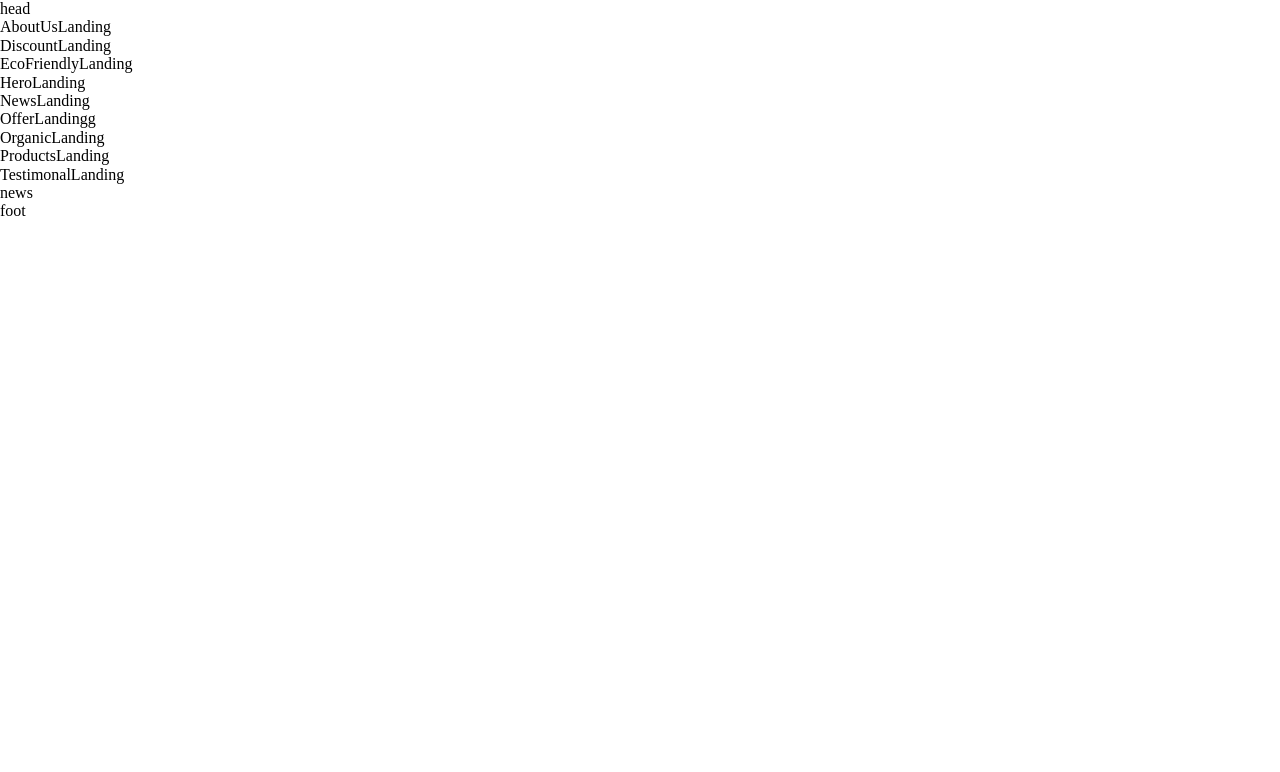
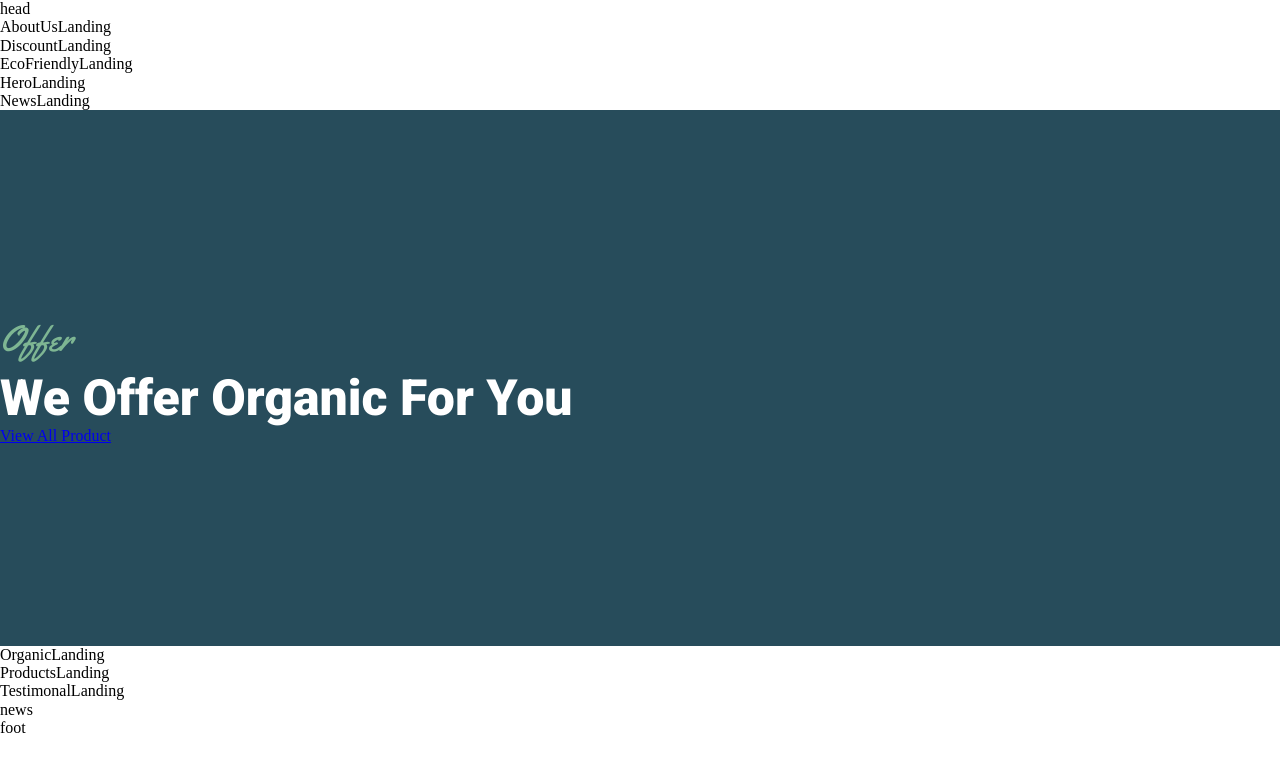
Before and after one commit to Enigma2017/shop-organic-food, a React (Vite) app: page / in a window 1280 px wide. Shown: the top 772 px of the page. Built offline with nearby package versions, Linux system fonts and the light colour scheme.

Commit message:
offer in progress

```diff
--- a/src/pages/landing/offer.jsx
+++ b/src/pages/landing/offer.jsx
@@ -1,7 +1,19 @@
 export const OfferLanding = () => {
-    return (
-      <div>
-          OfferLandingg
+  return (
+    <div className="offerLanding">
+
+      <div className="offerText">
+        <p className="offerText__title">Offer</p>
+        <h2 className="offerText__desc">We Offer Organic For You</h2>
+        <a href="/" className="offerText__btn">View All Product</a>
       </div>
-    );
-  }
+
+      <div className="offerCards">
+        <div className="offerCards__card">
+          <div className="offerCards__img"></div>
+          <div className="offerCards__price"></div>
+        </div>
+      </div>
+    </div>
+  );
+}
--- a/src/styles/pages/landing/_offer.scss
+++ b/src/styles/pages/landing/_offer.scss
@@ -0,0 +1,30 @@
+.offerLanding {
+  padding-top: 200rem;
+  padding-bottom: 200rem;
+  background: var(--dark-green-color);
+}
+
+.offerText {
+  &__title {
+    font-family: var(--third-family);
+    color: var(--green-color);
+    font-weight: 400;
+    font-size: 36rem;
+  }
+
+  &__desc {
+    color: var(--web-white);
+  }
+
+  &__btn {
+  }
+}
+
+.offerCards {
+  &__card {
+  }
+  &__img {
+  }
+  &__price {
+  }
+}
--- a/src/styles/utils/_vars.scss
+++ b/src/styles/utils/_vars.scss
@@ -17,6 +17,7 @@ $mobile: 576px;
     --light-green-color: #eff6f1;
     --dark-green-color: #274c5b;
     --black-color: #525c60;
+    --web-white: #fff;
 }
 
 h1 {
```
